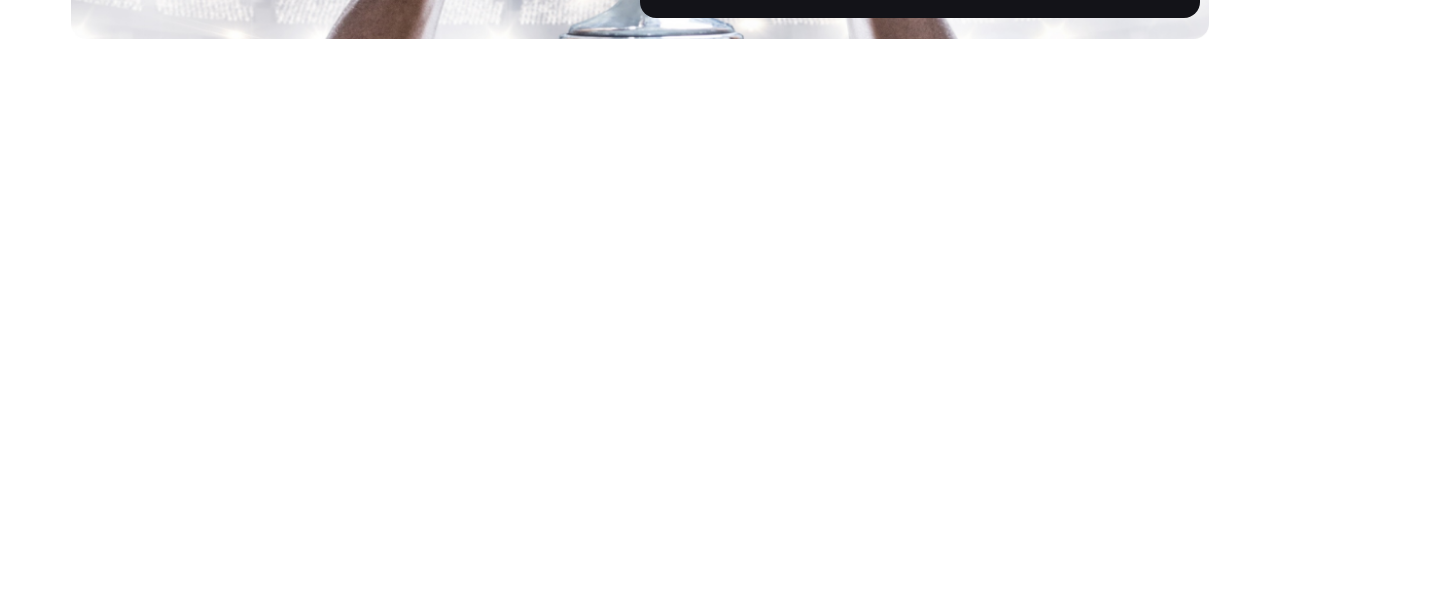
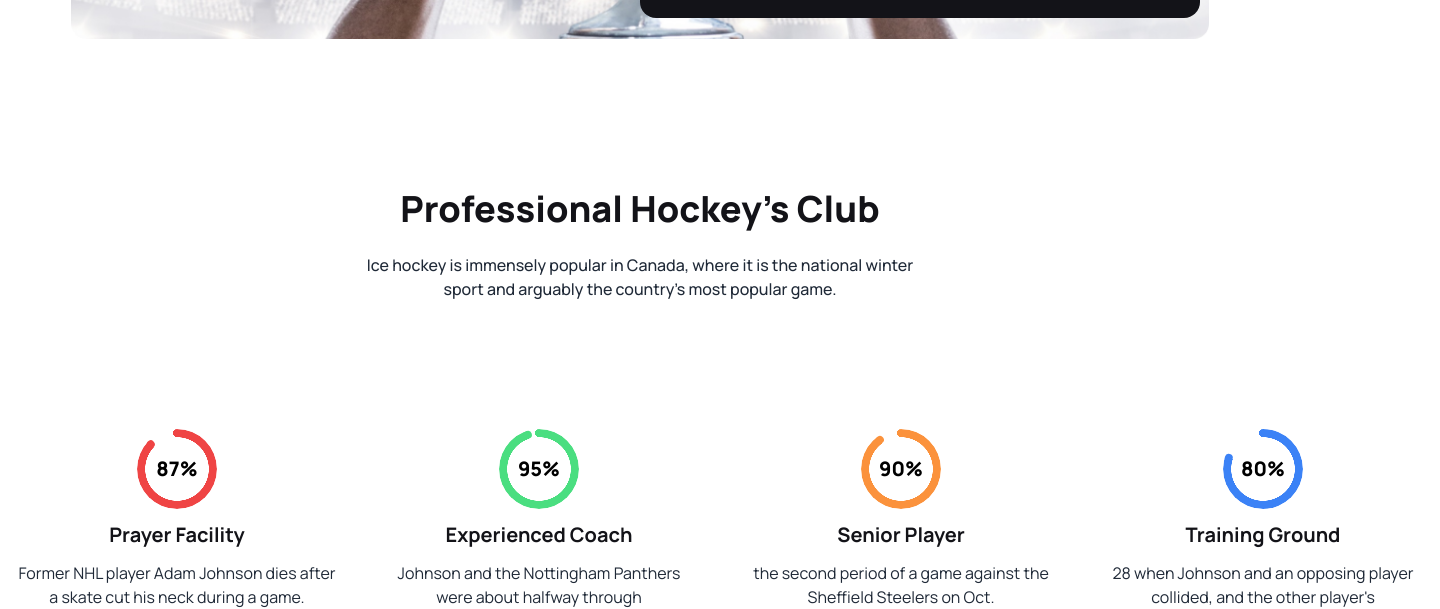
Before and after one commit to Sohelrana2815/B9-A3-Hockyes, a plain HTML site: page index.html in a window 1280 px wide. Shown: the part 640-1249 px from the top of the page, 1440 px wide, since content can reach past the window. Before the commit the page ends 800 px from the top, so only its background shows below. Drawn offline with nearby package versions, Linux system fonts and the light colour scheme.

Commit message:
progress section done.

```diff
--- a/index.html
+++ b/index.html
@@ -33,7 +33,6 @@
             colors: {
               "common-color": "#FF4240",
               "common-color-black": "#424247",
-              "gradient-start": "gradient-end",
             },
           },
         },
@@ -181,7 +180,9 @@
         </div>
       </div>
       <!-- end banner-section -->
-      <div class="relative flex w-[335px] mx-auto">
+
+      <!-- banner card section -->
+      <div class="relative flex w-[370px] mx-auto">
         <div
           class="card flex-col absolute lg:-top-52 lg:start-2/4 lg:w-[560px] lg:h-[165px] bg-[#131318] rounded-2xl"
         >
@@ -197,11 +198,85 @@
           </div>
         </div>
       </div>
-      <!--end banner section -->
+      <!--end banner  card section -->
+
+      <!--start banner description -->
+
+      <div class="px-1 text-center mt-64 lg:mt-32">
+        <h4 class="text-[#131318] font-extrabold text-4xl mb-6">
+          Professional Hockey's Club
+        </h4>
+        <p class="text-base font-medium lg:w-[607px] mx-auto px-4">
+          Ice hockey is immensely popular in Canada, where it is the national
+          winter sport and arguably the country's most popular game.
+        </p>
+      </div>
+      <!--end  banner description -->
     </header>
-    <!-- main section -->
-    <main></main>
-    <!-- end main section -->
+
+    <!--start progress section -->
+    <main>
+      <section
+        class="grid mt-8 lg:grid-cols-4 text-center lg:w-[1440px] mx-auto lg:mt-32 px-4 gap-10"
+      >
+        <div class="space-y-3">
+          <div
+            class="radial-progress text-red-500"
+            style="--value: 87"
+            role="progressbar"
+          >
+            <span class="text-black block font-extrabold text-xl">87%</span>
+          </div>
+          <h3 class="font-semibold text-[#131318] text-xl">Prayer Facility</h3>
+          <p>
+            Former NHL player Adam Johnson dies after a skate cut his neck
+            during a game.
+          </p>
+        </div>
+        <div class="space-y-3">
+          <div
+            class="radial-progress text-green-400"
+            style="--value: 95"
+            role="progressbar"
+          >
+            <span class="text-black block font-extrabold text-xl">95%</span>
+          </div>
+          <h3 class="font-semibold text-[#131318] text-xl">
+            Experienced Coach
+          </h3>
+          <p>Johnson and the Nottingham Panthers were about halfway through</p>
+        </div>
+        <div class="space-y-3">
+          <div
+            class="radial-progress text-orange-400"
+            style="--value: 90"
+            role="progressbar"
+          >
+            <span class="text-black block font-extrabold text-xl">90%</span>
+          </div>
+          <h3 class="font-semibold text-[#131318] text-xl">Senior Player</h3>
+          <p>
+            the second period of a game against the Sheffield Steelers on Oct.
+          </p>
+        </div>
+        <div class="space-y-3">
+          <div
+            class="radial-progress text-blue-500"
+            style="--value: 80"
+            role="progressbar"
+          >
+            <span class="text-black block font-extrabold text-xl">80%</span>
+          </div>
+          <h3 class="font-semibold text-[#131318] text-xl">Training Ground</h3>
+          <p>
+            28 when Johnson and an opposing player collided, and the other
+            player's
+          </p>
+        </div>
+      </section>
+      <!-- end  progress section -->
+    </main>
+
     <footer></footer>
   </body>
 </html>
```
